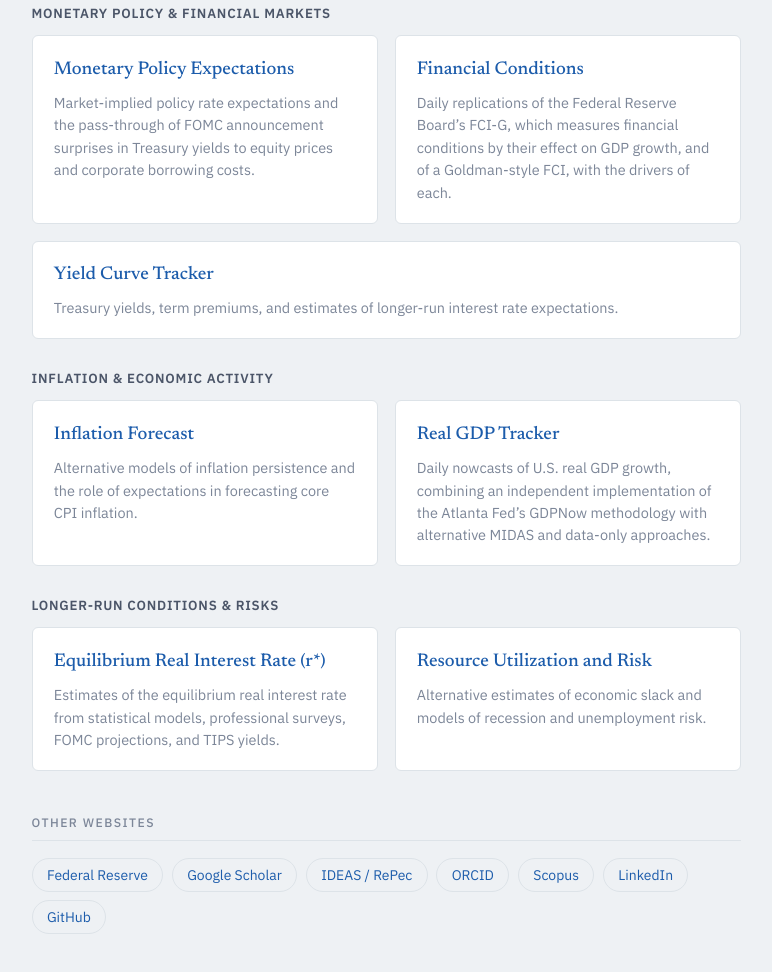
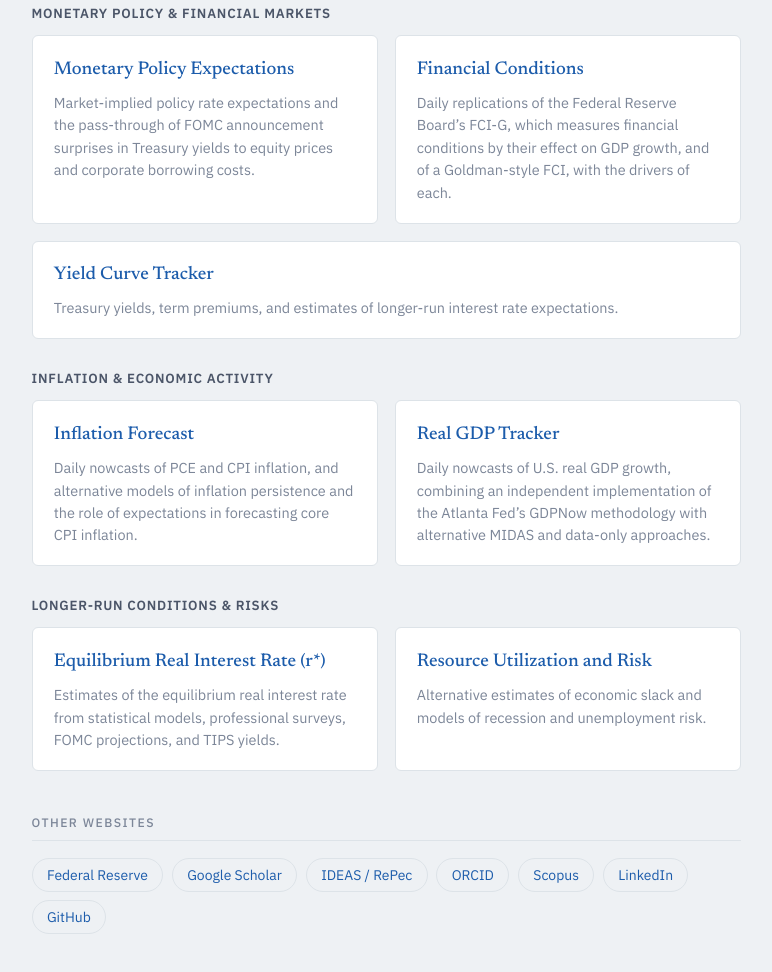
Before and after one commit to michaeltkiley/michaeltkiley.github.io, a plain HTML site: page index.html in a window 1280 px wide. Shown: the part 690-1662 px from the top of the page, without its empty margins (254-1026 px from the left). Drawn offline with Linux system fonts and the light colour scheme.

Commit message:
Mention the daily nowcasts in the Inflation Forecast card
The Inflation Forecast page now has a Nowcast tab beside the forecast models; update the card description to say so. Merge after the nowcast page is live.

Co-Authored-By: Claude Sonnet 5.5 <noreply@anthropic.com>

```diff
--- a/index.html
+++ b/index.html
@@ -357,7 +357,7 @@
           <div class="tracker-grid">
             <a class="tracker-card" href="https://michaeltkiley.github.io/inflation_forecast/">
               <div class="tracker-title">Inflation Forecast</div>
-              <div class="tracker-desc">Alternative models of inflation persistence and the role of expectations in forecasting core CPI inflation.</div>
+              <div class="tracker-desc">Daily nowcasts of PCE and CPI inflation, and alternative models of inflation persistence and the role of expectations in forecasting core CPI inflation.</div>
             </a>
             <a class="tracker-card" href="https://michaeltkiley.github.io/gdpnow-replication/">
               <div class="tracker-title">Real GDP Tracker</div>
```
